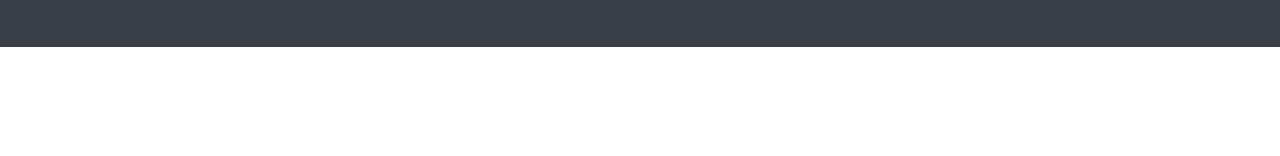
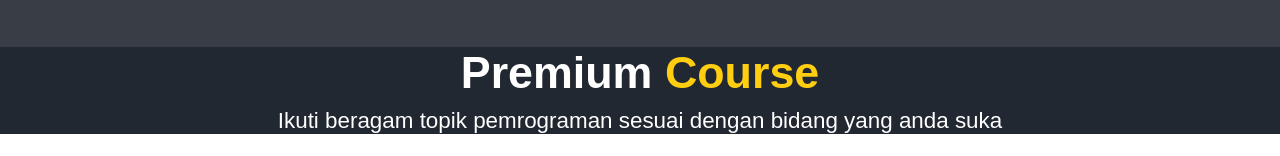
Before and after one commit to restosavior/My-Project, a plain HTML site: page index.html in a window 1280 px wide. Shown: the part 1063-1219 px from the top of the page. Before the commit the page ends 1110 px from the top, so only its background shows below. Drawn offline with Linux system fonts and the light colour scheme.

Commit message:
add premium course

```diff
--- a/index.html
+++ b/index.html
@@ -57,6 +57,13 @@
 
       </div>
     </section>
+    <!-- premium course -->
+     <section id="premium-course">
+      <div class="wrapper">
+        <h4>Premium <span>Course</span></h4>
+        <p>Ikuti beragam topik pemrograman sesuai dengan bidang yang anda suka</p>
+      </div>
+     </section>
     <script src="script.js"></script>
   </body>
 </html>
--- a/style.css
+++ b/style.css
@@ -6,7 +6,7 @@ body {
   margin: 0px;
   padding: 0px;
   font-size: 16px;
-  font-family: "Nunito Sans", sans-serif;
+  font-family: "Nunito", sans-serif;
 }
 
 .wraper {
@@ -165,3 +165,27 @@ a {
 #statistic .wrapper div small {
   font-size: 1.5rem;
 }
+
+/* premium course */
+
+#premium-course {
+  background: #222831;
+  color: white;
+}
+
+#premium-course h4 {
+  text-align: center;
+  font-size: 2.8rem;
+  margin: 0px;
+  padding: 0px;
+}
+
+#premium-course h4 span {
+  color: #ffce10;
+}
+
+#premium-course .wrapper p {
+  text-align: center;
+  margin-top: 10px;
+  font-size: 1.4rem;
+}
```
